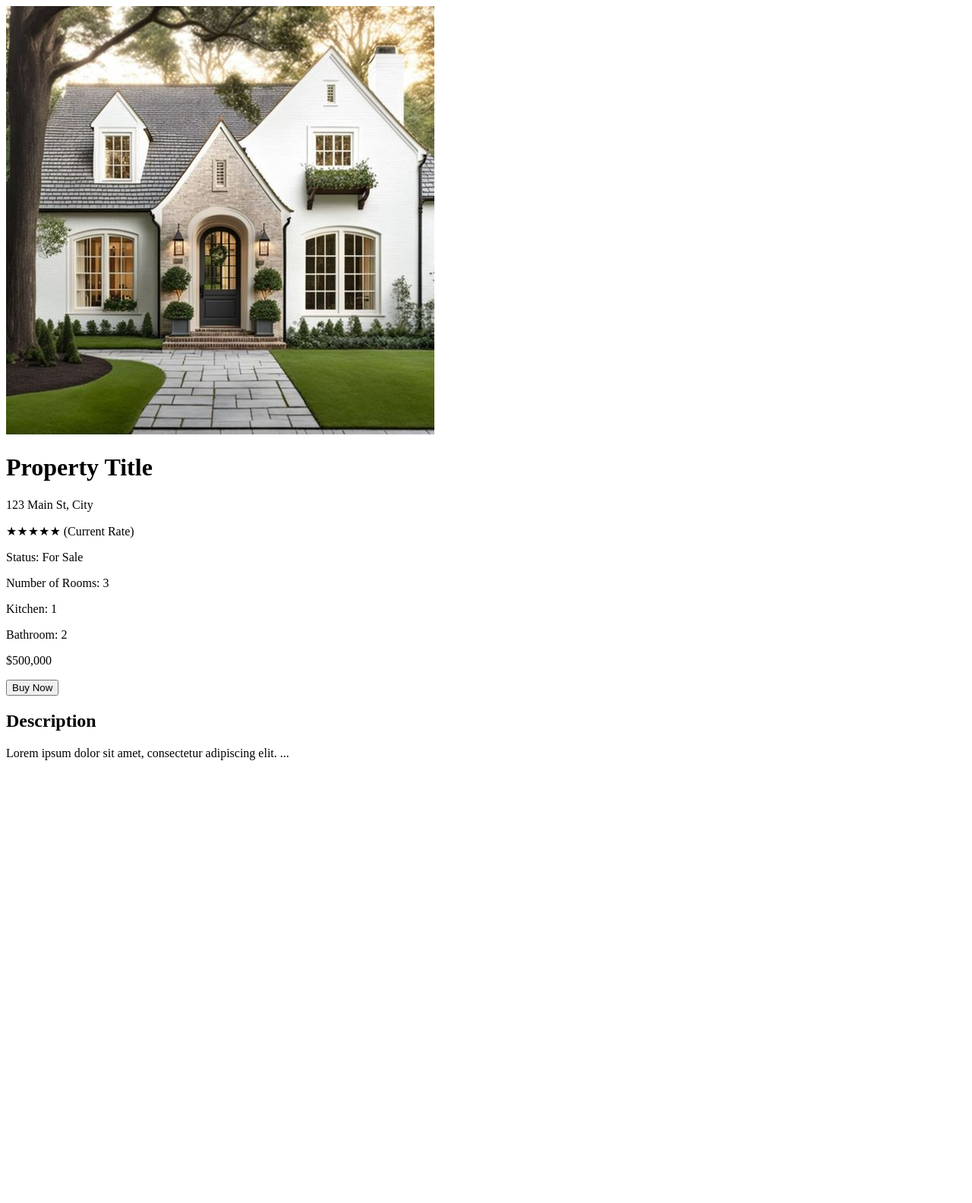
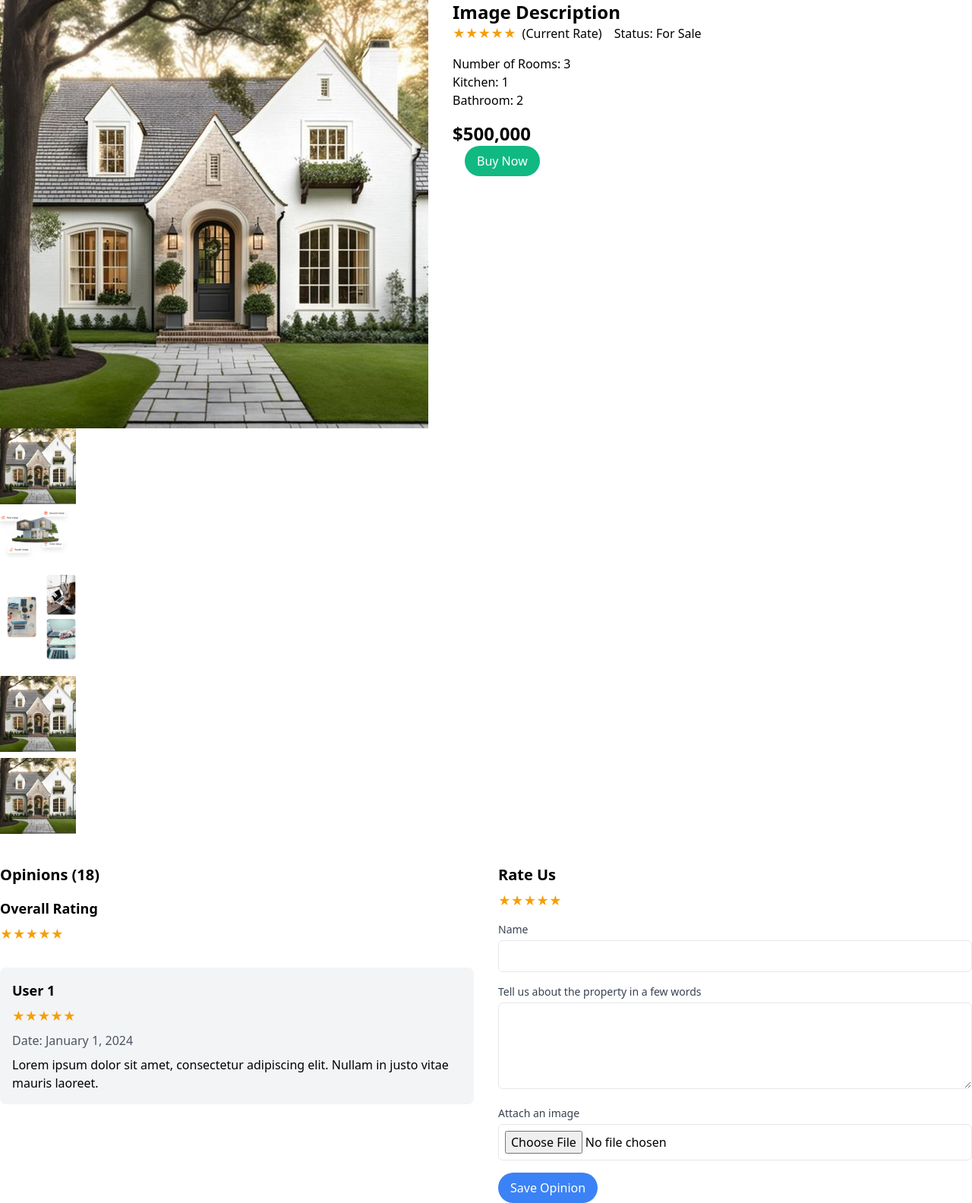
Before and after one commit to Echaftech23/immo-connect, a PHP site: page /view/details.php in a window 1280 px wide. Shown: the whole page at 76% size. Before the commit the page ends 1001 px from the top, so only its background shows below. Run offline with PHP 8.4, Linux system fonts and the light colour scheme.

Commit message:
fix the lainding page errors

```diff
--- a/App/entities/Commentaire.php
+++ b/App/entities/Commentaire.php
@@ -1,4 +1,5 @@
 <?php
+namespace App\entities;
 class Commentaire {
     private $id;
     private $content;
--- a/App/entities/Immobilier.php
+++ b/App/entities/Immobilier.php
@@ -1,4 +1,5 @@
 <?php
+namespace App\entities;
 class Immobilier {
     private $id;
     private $title;
--- a/App/entities/Location.php
+++ b/App/entities/Location.php
@@ -1,4 +1,6 @@
 <?php
+namespace App\entities;
+
 class Location {
     private $id;
     private $region;
--- a/App/entities/Message.php
+++ b/App/entities/Message.php
@@ -1,4 +1,6 @@
 <?php
+namespace App\entities;
+
 class Message {
     private $id;
     private $content;
--- a/App/entities/Role.php
+++ b/App/entities/Role.php
@@ -1,4 +1,6 @@
 <?php
+namespace App\entities;
+
 class Role {
     private $id;
     private $name;
--- a/App/entities/Saved.php
+++ b/App/entities/Saved.php
@@ -1,4 +1,6 @@
 <?php
+namespace App\entities;
+
 class Saved {
     private $user_id;
     private $immobilier_id;
--- a/App/entities/Transaction.php
+++ b/App/entities/Transaction.php
@@ -1,4 +1,6 @@
 <?php
+namespace App\entities;
+
 class Transaction {
     private $id;
     private $details;
--- a/App/entities/Type.php
+++ b/App/entities/Type.php
@@ -1,4 +1,6 @@
 <?php
+namespace App\entities;
+
 class Type {
     private $id;
     private $name;
--- a/App/entities/Users.php
+++ b/App/entities/Users.php
@@ -1,4 +1,5 @@
 <?php
+namespace App\entities;
 class User {
     private $id;
     private $username;
--- a/App/models/User.php
+++ b/App/models/User.php
@@ -1,6 +1,7 @@
 <?php
-
-class UserModel implements UserDaoInterface
+use App\Dao\DaoInterface;
+use App\entities\User;
+class UserModel implements DaoInterface
 {
     private $pdo;
 
--- a/view/details.php
+++ b/view/details.php
@@ -1,62 +1,111 @@
 <!DOCTYPE html>
 <html lang="en">
+
 <head>
     <meta charset="UTF-8">
     <meta name="viewport" content="width=device-width, initial-scale=1.0">
     <title>Immobilier Details</title>
-    <!-- Include your CSS stylesheets here -->
+    <style>
+        .images {
+            display: flex;
+            flex-direction: column;
+        }
+
+        .img2 {
+            width: 100px; /* Adjust the size as needed */
+            height: auto;
+            margin-bottom: 8px;
+        }
+    </style>
+    <link rel="stylesheet" href="https://cdn.jsdelivr.net/npm/tailwindcss@2.2.19/dist/tailwind.min.css">
 </head>
+
 <body>
 
-<div class="container mx-auto p-4">
-    <!-- Header Section with Image and Title -->
-    <div class="flex">
-        <img src="../public/Img/annoucement1.jpg" alt="Property Image" class="w-1/2 h-auto object-cover">
-        <div class="ml-4">
-            <h1 class="text-2xl font-semibold">Property Title</h1>
-            <p class="text-gray-600">123 Main St, City</p>
+    <div class="flex gap-4">
+        <div class="images flex-shrink-0">
+            <img src="../public/Img/annoucement1.jpg" alt="Image Description" class="w-full h-auto">
+
+            <div class="image2">
+                <img src="../public/Img/annoucement1.jpg" class="img2">
+                <img src="../public/Img/homeImage.png" class="img2">
+                <img src="../public/Img/Horizontal.png" class="img2">
+                <img src="../public/Img/annoucement1.jpg" class="img2">
+                <img src="../public/Img/annoucement1.jpg" class="img2">
             </div>
         </div>
+        <div class="">
+        </div>
 
-    <!-- Ratings, Status, Rooms, Kitchen, Bathroom, Price, and Buy Button -->
-    <div class="mt-4">
+        <div class="flex-1">
+            <h2 class="text-2xl font-bold">Image Description</h2>
             <div class="flex items-center">
-            <!-- Ratings (Assuming you have a star icon for ratings) -->
                 <div class="flex items-center">
                     <span class="text-yellow-500">★★★★★</span>
                     <span class="ml-2">(Current Rate)</span>
                 </div>
 
-            <!-- Status -->
                 <div class="ml-4">
                     <p>Status: For Sale</p>
                 </div>
             </div>
 
-        <!-- Room details -->
             <div class="mt-4">
                 <p>Number of Rooms: 3</p>
                 <p>Kitchen: 1</p>
                 <p>Bathroom: 2</p>
-            <!-- Add any other information you need -->
             </div>
 
-        <!-- Price and Buy Button -->
-        <div class="flex items-center mt-4">
+            <div class=" items-center mt-4">
                 <p class="text-2xl font-bold">$500,000</p>
                 <button class="ml-4 bg-green-500 text-white px-4 py-2 rounded-3xl">Buy Now</button>
             </div>
         </div>
+    </div>
 
-    <!-- Description Section -->
-    <div class="mt-8">
-        <h2 class="text-xl font-semibold">Description</h2>
-        <p>Lorem ipsum dolor sit amet, consectetur adipiscing elit. ...</p>
-        <!-- Add more description content as needed -->
+    <div class="mt-8 flex">
+        <div class="flex-1">
+            <h2 class="text-xl font-bold">Opinions (18)</h2>
+            <h3 class="text-lg font-bold mt-4">Overall Rating</h3>
+            <div class="flex items-center mt-2">
+                <span class="text-yellow-500">★★★★★</span>
+            </div>
+
+            <div class="mt-8 space-y-4">
+                <div class="bg-gray-100 p-4 rounded-lg">
+                    <h4 class="text-lg font-bold">User 1</h4>
+                    <div class="flex items-center mt-2">
+                        <span class="text-yellow-500">★★★★★</span>
+                    </div>
+                    <p class="text-gray-600 mt-2">Date: January 1, 2024</p>
+                    <p class="mt-2">Lorem ipsum dolor sit amet, consectetur adipiscing elit. Nullam in justo vitae mauris laoreet.</p>
+                </div>
+
+
             </div>
         </div>
 
-<!-- Include your JavaScript files here -->
+        <div class="flex-1 ml-8">
+            <h3 class="text-xl font-bold">Rate Us</h3>
+            <div class="flex items-center mt-2">
+                <span class="text-yellow-500">★★★★★</span>
+            </div>
+
+            <form class="mt-4">
+                <label for="name" class="block text-sm font-medium text-gray-700">Name</label>
+                <input type="text" id="name" name="name" class="mt-1 p-2 w-full border rounded-md">
+
+                <label for="opinion" class="block mt-4 text-sm font-medium text-gray-700">Tell us about the property in a few words</label>
+                <textarea id="opinion" name="opinion" rows="4" class="mt-1 p-2 w-full border rounded-md"></textarea>
+
+                <label for="file" class="block mt-4 text-sm font-medium text-gray-700">Attach an image</label>
+                <input type="file" id="file" name="file" class="mt-1 p-2 w-full border rounded-md">
+
+                <button type="submit" class="mt-4 bg-blue-500 text-white px-4 py-2 rounded-3xl">Save Opinion</button>
+            </form>
+        </div>
+    </div>
 
 </body>
+
 </html>
```
Also changed, not shown: App/Dao/DaoInterface.php (+1 -21 lines), App/models/Immobilier.php (added, +106 -0 lines), view/index.php (+5 -26 lines), .htaccess. Lines whose indentation alone changed are shown as unchanged.
